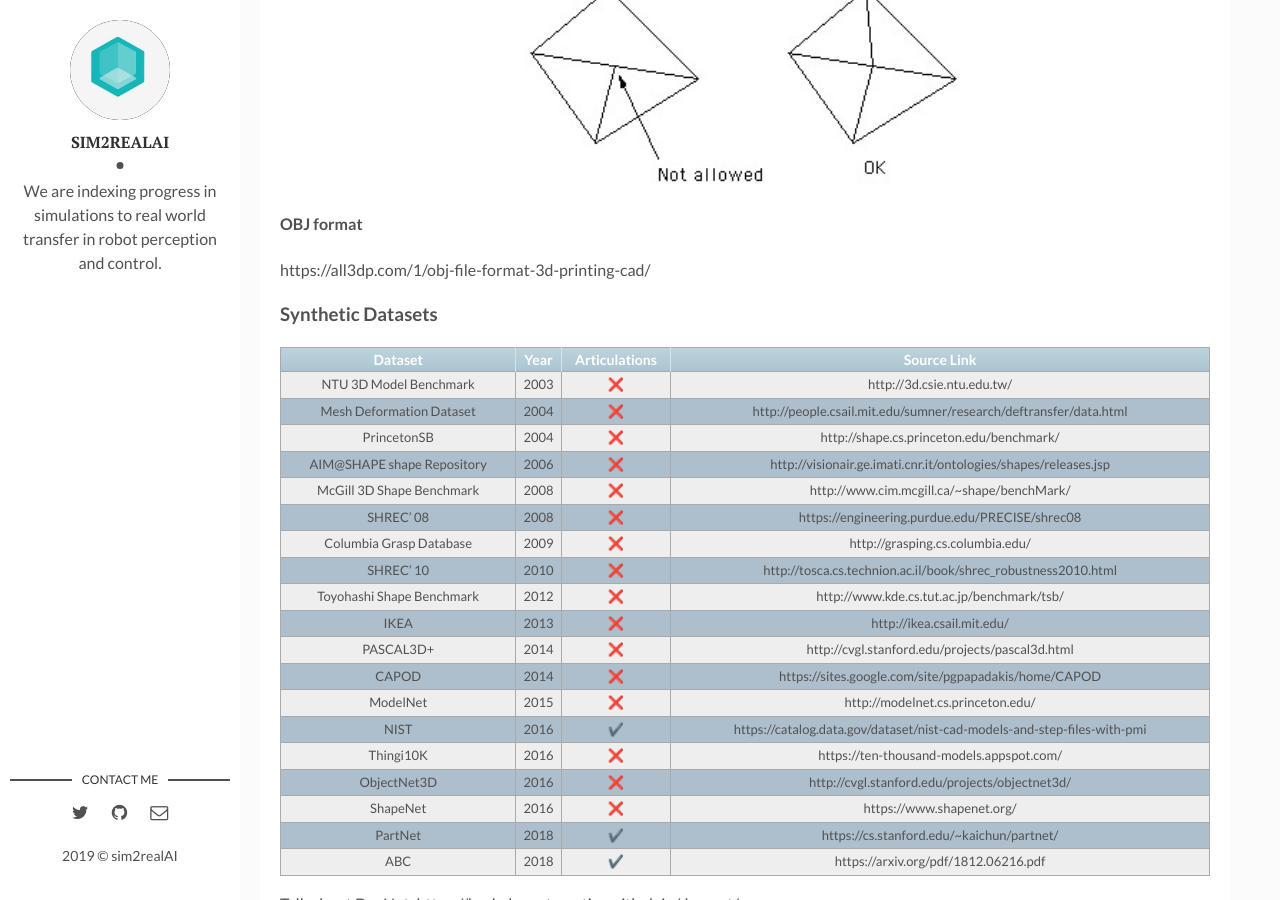
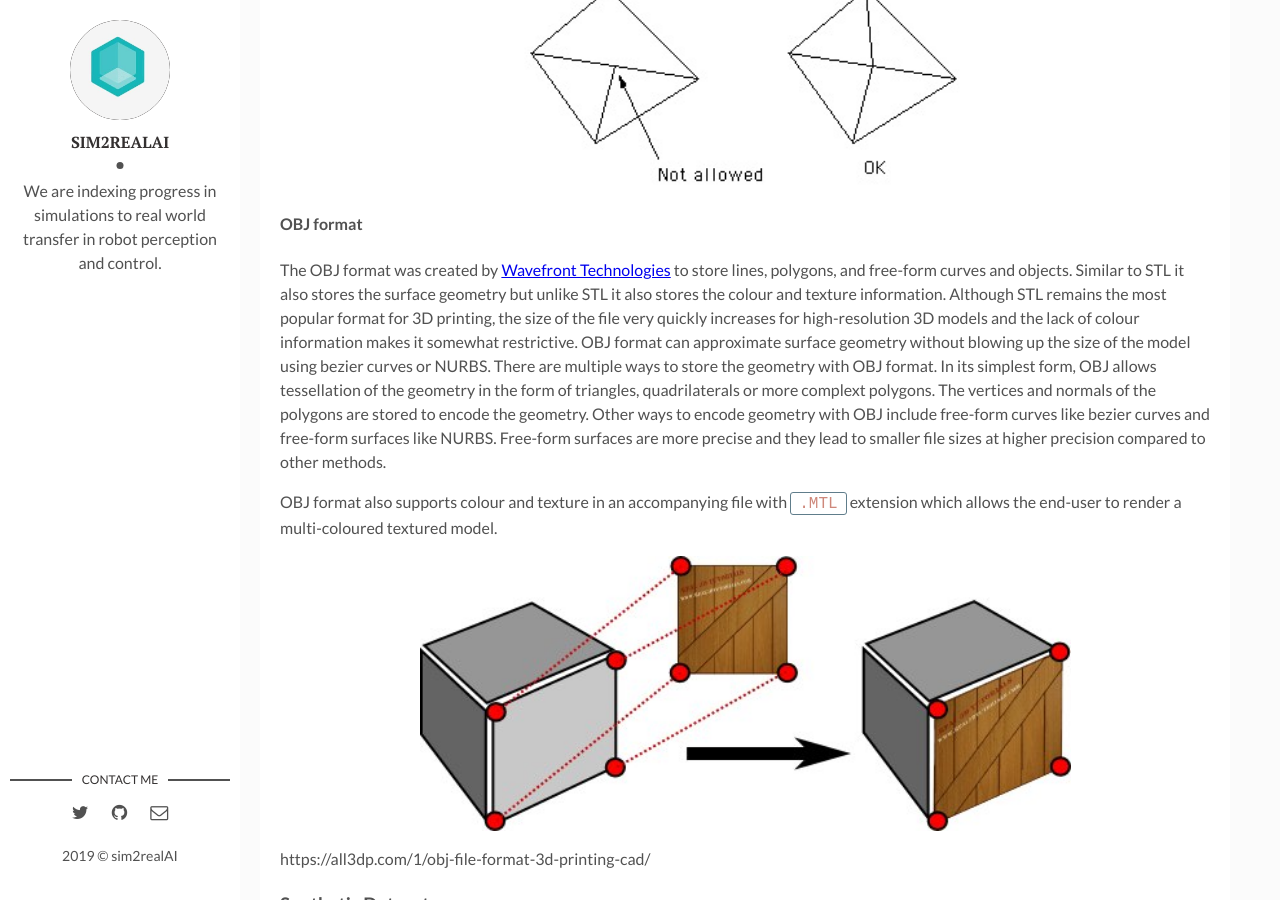
Before and after one commit to backupsim2realai/backupsim2realai.github.io, a Jekyll site: the page built from _posts/2019-01-15-Synthetic-Datasets-of-Objects-Part-I.markdown, in a window 1280 px wide and 900 px high, scrolled down 1927 px. Built offline with Jekyll 4.4.1, drawn with Linux system fonts in a browser that asks for light colours; emoji names are drawn with the system emoji font.

Commit message:
adding texture map obj format
Signed-off-by: Ankur Handa <ahanda@nvidia.com>

```diff
--- a/_posts/2019-01-15-Synthetic-Datasets-of-Objects-Part-I.markdown
+++ b/_posts/2019-01-15-Synthetic-Datasets-of-Objects-Part-I.markdown
@@ -49,6 +49,13 @@
 <center><img src="/assets/img/2019-01-15/stl1.jpg" width="50%"></center>
 
 #### OBJ format
+
+The OBJ format was created by [Wavefront Technologies](https://en.wikipedia.org/wiki/Wavefront_Technologies) to store lines, polygons, and free-form curves and objects. Similar to STL it also stores the surface geometry but unlike STL it also stores the colour and texture information. Although STL remains the most popular format for 3D printing, the size of the file very quickly increases for high-resolution 3D models and the lack of colour information makes it somewhat restrictive. OBJ format can approximate surface geometry without blowing up the size of the model using bezier curves or NURBS. There are multiple ways to store the geometry with OBJ format. In its simplest form, OBJ allows tessellation of the geometry in the form of triangles, quadrilaterals or more complext polygons. The vertices and normals of the polygons are stored to encode the geometry. Other ways to encode geometry with OBJ include free-form curves like bezier curves and free-form surfaces like NURBS. Free-form surfaces are more precise and they lead to smaller file sizes at higher precision compared to other methods.
+
+OBJ format also supports colour and texture in an accompanying file with `.MTL` extension which allows the end-user to render a multi-coloured textured model.
+
+<center><img src="/assets/img/2019-01-15/texture_map.jpg" width="70%"></center>
+
 
 https://all3dp.com/1/obj-file-format-3d-printing-cad/
 
```
Also changed, not shown: assets/img/2019-01-15/texture_map.jpg (added).
